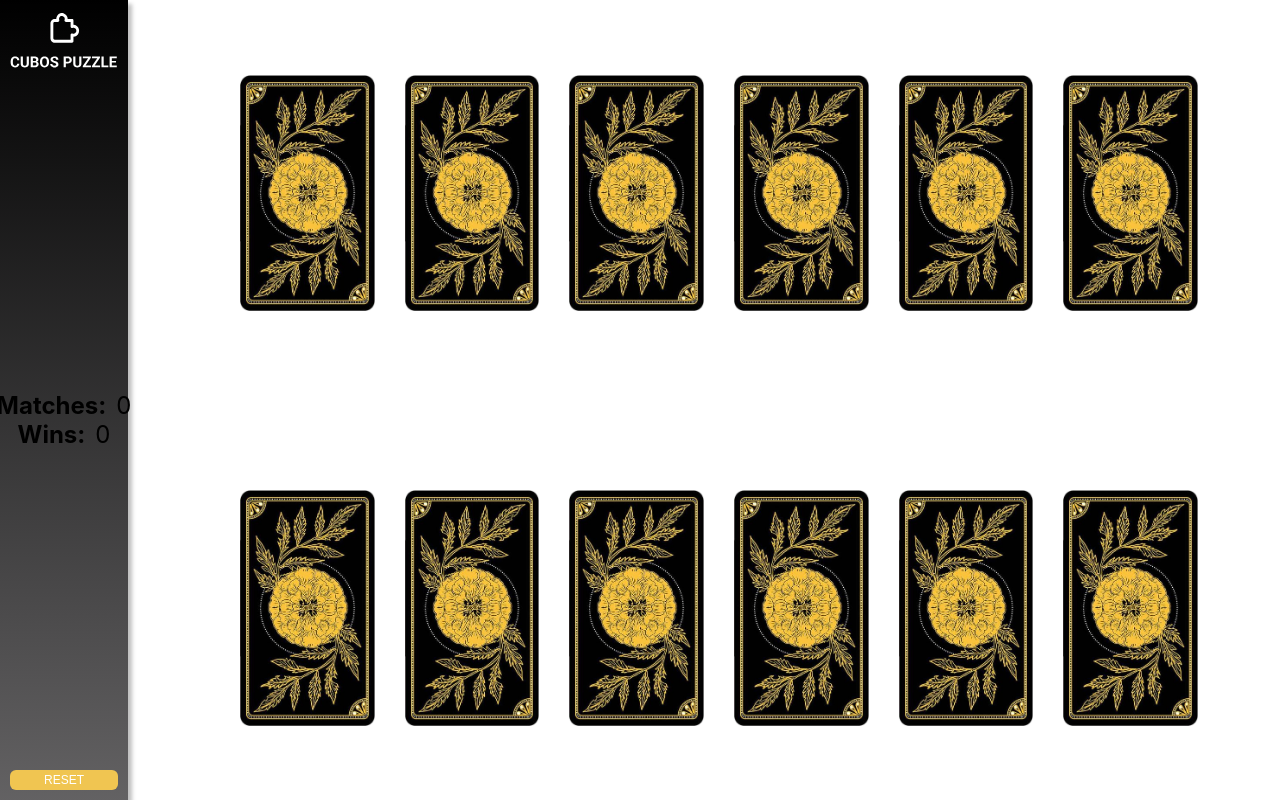
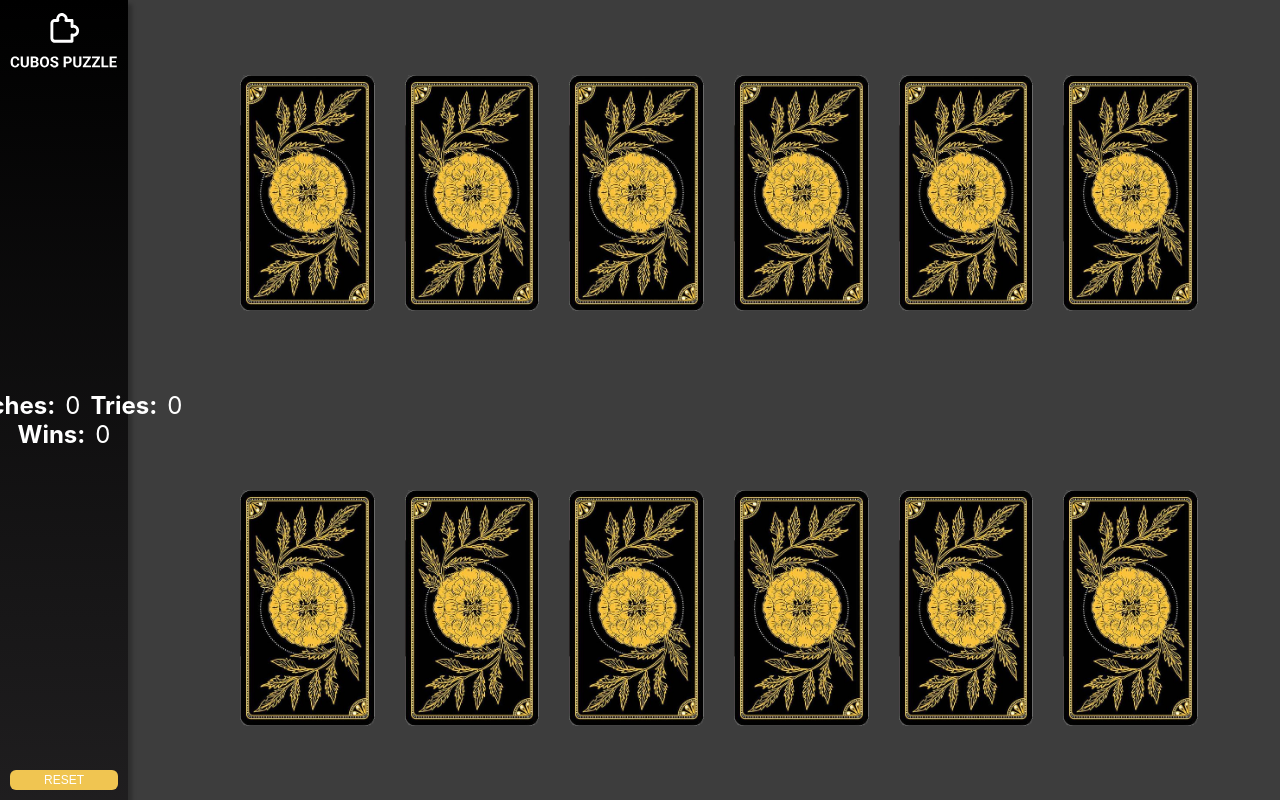
Before and after one commit to VetVictor33/cubos-matching-game, a React (Vite) app: page / in a window 1280 px wide. Built offline with nearby package versions, Linux system fonts and the light colour scheme.

Commit message:
imrpoving style and game experience

```diff
--- a/src/App.css
+++ b/src/App.css
@@ -69,11 +69,11 @@ main .card:hover {
 }
 
 .unclickable {
-  all: unset;
+  all: unset !important;
 }
 
 .unclickable:hover {
-  all: unset;
+  all: unset !important;
 }
 
 .score {
@@ -88,6 +88,7 @@ main .card:hover {
   align-items: center;
   justify-content: center;
   gap: 10px;
+  color: #FFF;
 }
 
 .score>div p {
--- a/src/App.jsx
+++ b/src/App.jsx
@@ -2,7 +2,7 @@ import Logo from './assets/logo.svg'
 import cards from './database/cards';
 import CardBack from './assets/card-back.png'
 import Congrats from './assets/congrats.png'
-import { useState } from 'react'
+import { useEffect, useRef, useState } from 'react'
 import './App.css'
 import Unclickable from './assets/unclickable.svg'
 
@@ -24,8 +24,11 @@ export default function App() {
   const [secondCard, setSecondCard] = useState(undefined);
   const [locked, setLocked] = useState(false);
   const [count, setCount] = useState(0);
+  const [tries, setTries] = useState(0);
   const [win, setWin] = useState(false);
   const [totalWins, setTotalWins] = useState(0);
+
+  const cardsRef = useRef(null);
 
   function handleCardClick(e, id) {
     if (locked) return
@@ -42,6 +45,7 @@ export default function App() {
       return
     }
     setIsFirstCard(true);
+    setTries(tries + 1);
     let localCount = count;
     if (card.slug === secondCard.slug) {
       const firstCardIndex = localCards.findIndex((localCard) => localCard.id === card.id);
@@ -77,6 +81,7 @@ export default function App() {
     setSecondCard(undefined);
     setIsFirstCard(true);
     setCount(0);
+    setTries(0);
     setWin(false);
   }
 
@@ -88,6 +93,8 @@ export default function App() {
           <div>
             <h1>Matches:</h1>
             <p>{count}</p>
+            <h1>Tries:</h1>
+            <p>{tries}</p>
           </div>
           <div>
             <h1>Wins:</h1>
@@ -96,11 +103,11 @@ export default function App() {
         </div>
         <button onClick={() => reset()}>Reset</button>
       </aside>
-      <main>
+      <main ref={cardsRef}>
         {!win ? cardsArray.map((card) => {
           const src = card.turned ? card.image : CardBack;
           return (
-            <img onClick={(e) => handleCardClick(e, card.id)} key={card.id} src={src} alt={card.slug} className={`card ${card.slug}`} />
+            <img onClick={(e) => handleCardClick(e, card.id)} key={card.id} src={src} alt={card.slug} className={`card ${card.slug} ${card.id}`} />
           )
         })
           : <div className='congrats'> < img src={Congrats} /></div>}
--- a/src/index.css
+++ b/src/index.css
@@ -12,6 +12,7 @@ body {
   -webkit-font-smoothing: antialiased;
   -moz-osx-font-smoothing: grayscale;
   margin: auto;
+  background-color: #3d3d3d;
 }
 
 code {
```
Also changed, not shown: src/assets/unclickable.svg.
